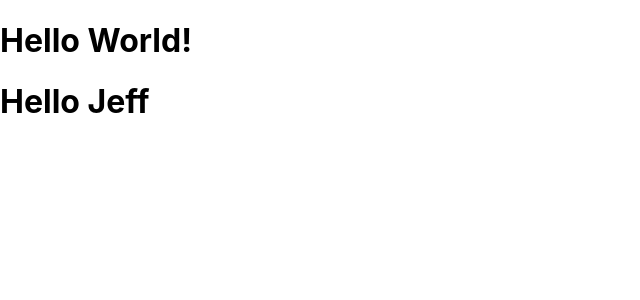
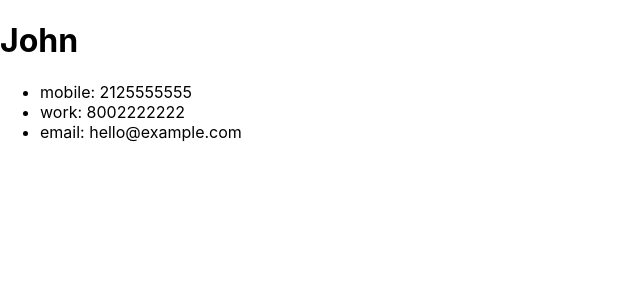
Before and after one commit to shahidsarker/ttp-residency-react-basics, a React (Create React App) app: page / in a window 1280 px wide. Shown: the top 300 px of the page, without its empty margins (0-640 px from the left). Built offline with nearby package versions, Linux system fonts and the light colour scheme.

Commit message:
Basic ContactCard component

```diff
--- a/src/App.js
+++ b/src/App.js
@@ -1,37 +1,17 @@
 import React, { Component } from "react";
+import ContactCard from "./ContactCard";
 import "./App.css";
-
-class HelloWorld extends Component {
-  render() {
-    return <h1>Hello World!</h1>;
-  }
-}
-
-class HelloFriend extends Component {
-  constructor(props) {
-    super(props);
-    this.state = {
-      name: props.name,
-    };
-
-    setTimeout(this.updateName.bind(this), 2000);
-  }
-
-  updateName() {
-    this.setState({ name: "Jeff" });
-  }
-
-  render() {
-    return <h1>Hello {this.state.name}</h1>;
-  }
-}
 
 class App extends Component {
   render() {
     return (
       <>
-        <HelloWorld />
-        <HelloFriend name="Tom" />
+        <ContactCard
+          name="John"
+          mobile="2125555555"
+          work="8002222222"
+          email="hello@example.com"
+        />
       </>
     );
   }
--- /dev/null
+++ b/src/ContactCard.js
@@ -0,0 +1,26 @@
+import React, { Component } from "react";
+
+class ContactCard extends Component {
+  render() {
+    return (
+      <div>
+        <h1>{this.props.name}</h1>
+        <ul>
+          <li>mobile: {this.props.mobile}</li>
+          <li>work: {this.props.work}</li>
+          <li>email: {this.props.email}</li>
+        </ul>
+      </div>
+    );
+  }
+}
+
+export default ContactCard;
+
+/**
+ * Exercise: Contact Cards
+Props and PropTypes
+Define a ContactCard component that takes in a contact name, mobile number, work phone number and email as properties and displays the results in a visually appealing way.
+The name, mobile number and email are required, but the work phone number is optional.
+Create a page that display at least 3 different contact cards with different information.
+ */
```
